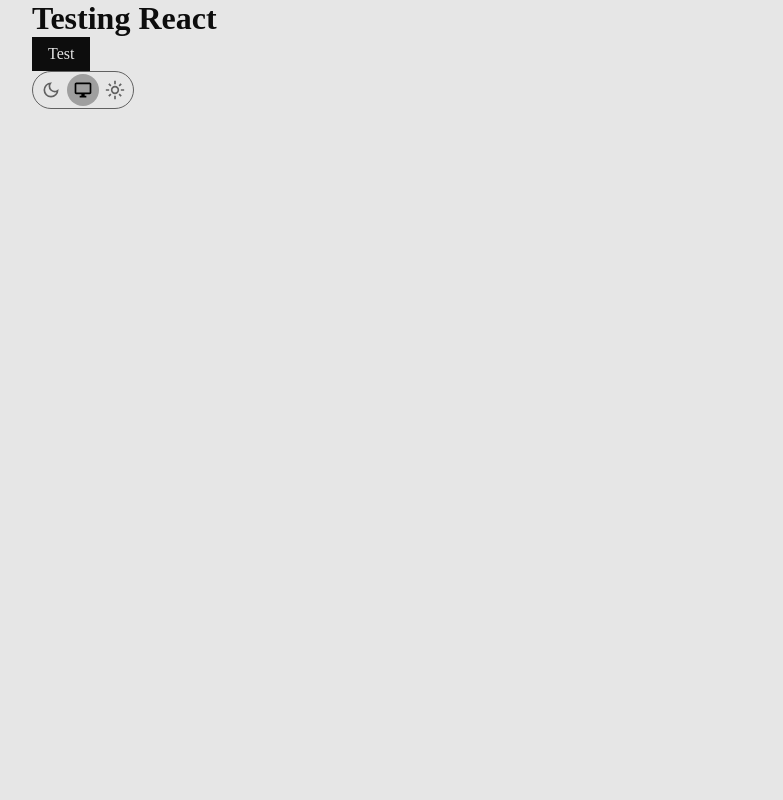
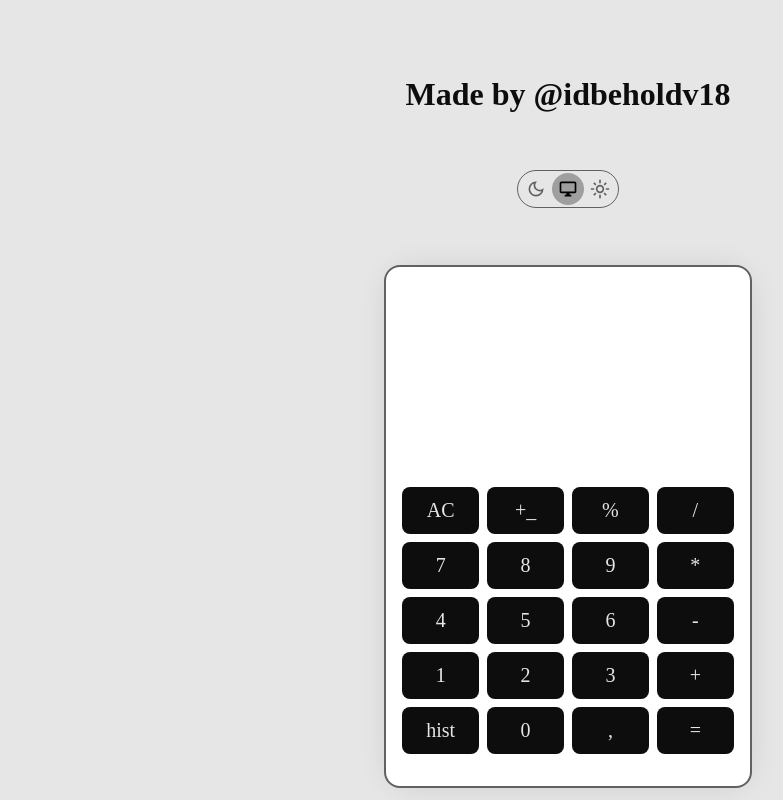
Before and after one commit to idbeholdv18/calculator-and-landing-test-task, a React app: page / in a window 1280 px wide. Shown: the whole page, without its empty margins (72-855 px from the left). Built offline with nearby package versions, Linux system fonts and the light colour scheme.

Commit message:
feat: calculator ui

```diff
--- a/src/app/ui/App.module.css
+++ b/src/app/ui/App.module.css
@@ -1,5 +1,9 @@
 .container {
     display: flex;
-    width: 100vw;
-    justify-content: center;
+    flex-direction: column;
+    justify-content: space-around;
+    align-items: center;
+    min-height: 100vh;
+    gap: 2rem;
+    padding-top: 64px;
 }
--- a/src/app/ui/App.tsx
+++ b/src/app/ui/App.tsx
@@ -1,8 +1,9 @@
 import { FC } from "react";
 import clsx from "clsx";
-import { Button } from "@/shared/ui/button";
 import { ThemeToggle } from "@/widget/theme-toggle";
 import { Container } from "@/shared/ui/container/Container";
+import { Calculator } from "@/widget/calculator";
+import * as cls from "./App.module.css";
 
 interface I_AppProps {
   className?: string;
@@ -10,13 +11,12 @@ interface I_AppProps {
 
 export const App: FC<I_AppProps> = (props) => {
   return (
-    <div className="light_mode">
-      <Container>
-        <h1 className={ clsx(props.className) }>Testing React</h1>
-        <Button>Test</Button>
+    <div>
+      <Container className={ clsx(cls.container) }>
+        <h1>Made by @idbeholdv18</h1>
         <ThemeToggle/>
+        <Calculator/>
       </Container>
-
     </div>
   )
 }
--- a/src/app/ui/styles/modes.css
+++ b/src/app/ui/styles/modes.css
@@ -1,4 +1,5 @@
 .light {
+    /* colors */
     --bg-contrast: #ffffff;
     --bg-primary: #e6e6e6;
     --bg-secondary: #9f9f9f;
@@ -6,9 +7,13 @@
     --fg-primary: #0d0d0d;
     --fg-secondary: #121212;
     --border-primary: #616161;
+
+    /* shadows */
+    --shadow-color: rgba(13, 13, 13, 0.2);
 }
 
 .dark {
+    /* colors */
     --bg-contrast: #000000;
     --bg-primary: #0d0d0d;
     --bg-secondary: #121212;
@@ -16,4 +21,7 @@
     --fg-primary: #e6e6e6;
     --fg-secondary: #9f9f9f;
     --border-primary: #464646;
+
+    /* shadows */
+    --shadow-color: rgba(192, 192, 192, 0.2);
 }
--- /dev/null
+++ b/src/widget/calculator/index.ts
@@ -0,0 +1 @@
+export { Calculator } from "./ui/Calculator"
--- /dev/null
+++ b/src/widget/calculator/ui/Calculator.module.css
@@ -0,0 +1,39 @@
+.calculatorLayout {
+    display: grid;
+    grid-template-columns: repeat(4, 1fr);
+    grid-template-rows: 4fr repeat(5, 1fr);
+    grid-template-areas:
+            "display display display display"
+            "button button button button"
+            "button button button button"
+            "button button button button"
+            "button button button button"
+            "button button button button";
+    gap: 0.5rem;
+    place-items: stretch;
+    place-content: stretch;
+    padding: 1.5rem 1rem 2rem;
+    background: var(--bg-contrast);
+    border: 2px solid var(--border-primary);
+    box-shadow: 1px 1px 36px -12px var(--shadow-color);
+    -webkit-box-shadow: 1px 1px 36px -12px var(--shadow-color);
+    -moz-box-shadow: 1px 1px 36px -12px var(--shadow-color);
+    border-radius: 16px;
+}
+
+@media screen and (max-width: 600px) {
+    .calculatorLayout {
+        width: 100%;
+        height: 100dvh;
+        border: none;
+        border-top: 2px solid var(--border-primary);
+        border-bottom: 2px solid var(--border-primary);
+        box-shadow: none;
+    }
+}
+
+
+
+.displayLayout {
+    grid-area: display;
+}
--- /dev/null
+++ b/src/widget/calculator/ui/Calculator.tsx
@@ -0,0 +1,21 @@
+import { FC } from "react";
+import clsx from "clsx";
+import * as cls from "./Calculator.module.css";
+import { Button } from "@/shared/ui/button";
+
+interface I_CalculatorProps {
+  className?: string;
+}
+
+const buttons = ["AC", "+_", "%", "/", "7", "8", "9", "*", "4", "5", "6", "-", "1", "2", "3", "+", "hist", "0", ",", "="];
+
+// https://css-tricks.com/snippets/css/complete-guide-grid/
+
+export const Calculator: FC<I_CalculatorProps> = (props) => {
+  return (
+    <div className={ clsx(props.className, cls.calculatorLayout) }>
+      <div className={clsx(cls.displayLayout)}></div>
+      {buttons.map((el) => <Button rounded={"rxl"} size={"xl"}>{el}</Button>)}
+    </div>
+  )
+}
```
